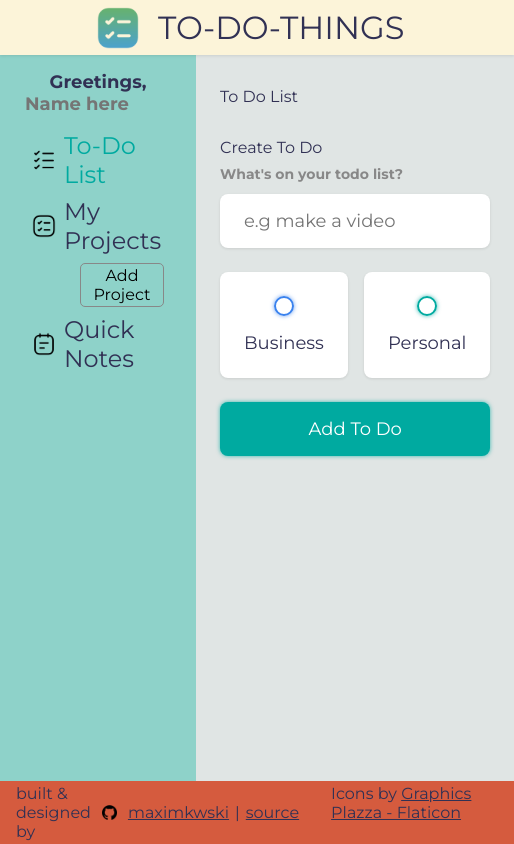
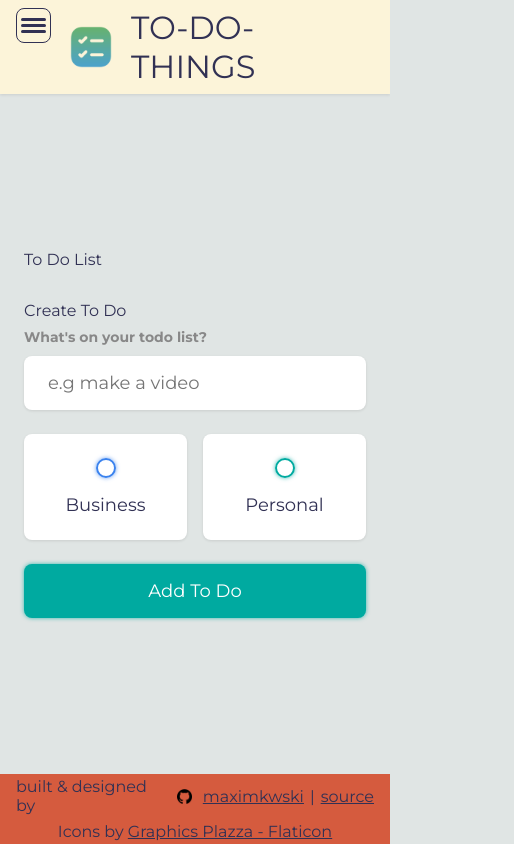
Before and after one commit to maximkwski/todo-things-project, a website built with webpack: page templates/index.html in a window 390 px wide. Shown: the whole page, 514 px wide, since content can reach past the window. Built offline with nearby package versions, Linux system fonts and the light colour scheme.

Commit message:
add burger menu, and media query for mobile screen size

```diff
--- a/src/components/header.js
+++ b/src/components/header.js
@@ -3,12 +3,32 @@ import headerPng from '../assets/logo-header.png';
 export default function header() {
     const headerElement = document.getElementById('header');
 
+    const burgerMenu = document.createElement('div');
+    burgerMenu.classList.add('burger-menu');
+    burgerMenu.id = 'burger';
+    for (let i = 0; i < 3; i++) {
+        const bar = document.createElement('span');
+        bar.classList.add('bar');
+        burgerMenu.appendChild(bar);
+    }
+
     const headerIcon = new Image();
     headerIcon.src = headerPng;
     const header_h1 = document.createElement('h1');
     header_h1.textContent = "To-Do-Things";
-    headerElement.appendChild(headerIcon);
-    headerElement.appendChild(header_h1);
+    const headerLogo = document.createElement('div');
+    headerLogo.classList.add('header-logo');
+    headerLogo.appendChild(headerIcon);
+    headerLogo.appendChild(header_h1);
+
+    headerElement.appendChild(burgerMenu);
+    headerElement.appendChild(headerLogo);
+
+    burgerMenu.addEventListener("click", () => {
+        const sideBar = document.querySelector('aside');
+        sideBar.classList.toggle("active");
+        burgerMenu.classList.toggle("burg-active")
+    });
 
 
 
--- a/src/style.css
+++ b/src/style.css
@@ -37,7 +37,7 @@
 body {
     display: grid;
     grid-template-columns: minmax(min-content, 1fr);
-    grid-template-rows: max-content 4fr min-content;
+    grid-template-rows: max-content 5fr min-content;
 
     height: 100vh;
     color: var(--dark);
@@ -70,9 +70,16 @@ header {
     background-color: #fcf4d9;
     box-shadow: var(--shadow);
     z-index: 1;
+    display: grid;
+    grid-template-columns: 1fr 4fr 1fr;
+}
+
+.header-logo {
+    grid-column: 2/3;
     display: flex;
+    justify-content: center;
     align-items: center;
-    justify-content: center;
+
 }
 
 header h1 {
@@ -86,6 +93,40 @@ header img {
     width: 3rem;
 }
 
+.burger-menu {
+    display: none;
+
+    /* display: flex; */
+    flex-direction: column;
+    justify-content: center;
+    align-items: center;
+    gap: 3px;
+    height: 35px;
+    width: 35px;
+    cursor: pointer;
+    padding: 6px 3px;
+    margin: 0.5rem 1rem;
+    border: 1px solid var(--dark);
+    border-radius: 0.5rem;
+
+
+}
+
+.burger-menu:active {
+    border-color: var(--primary);
+
+    .bar {
+        background-color: var(--primary);
+    }
+}
+
+span.bar {
+    width: 25px;
+    height: 3px;
+    background-color: var(--dark);
+    border-radius: 0.5rem;
+}
+
 
 /*MAIN*/
 
@@ -95,7 +136,7 @@ aside {
 
 #main {
     display: grid;
-    grid-template-columns: minmax(min-content, 1fr) 3fr;
+    grid-template-columns: minmax(min-content, 1fr) 2fr;
 }
 
 
@@ -129,3 +170,44 @@ footer a {
 }
 
 /*----------------*/
+
+@media only screen and (max-width: 768px) {
+    .burger-menu {
+        display: flex;
+    }
+
+    #main {
+        grid-template-columns: 1fr;
+    }
+
+    aside {
+        height: 0px;
+        overflow: hidden;
+        transition: height 0.3s ease-in-out;
+        box-shadow: var(--shadow);
+    }
+
+    .burg-active {
+        border-color: var(--primary);
+
+        .bar {
+            background-color: var(--primary);
+        }
+    }
+
+    .active {
+        display: block;
+        height: 300px;
+    }
+
+    .header-logo {
+        grid-column: 2/-1;
+        justify-self: end;
+    }
+
+    footer {
+        flex-direction: column;
+        align-items: center;
+    }
+
+}
```
Also changed, not shown: dist/main.js.
